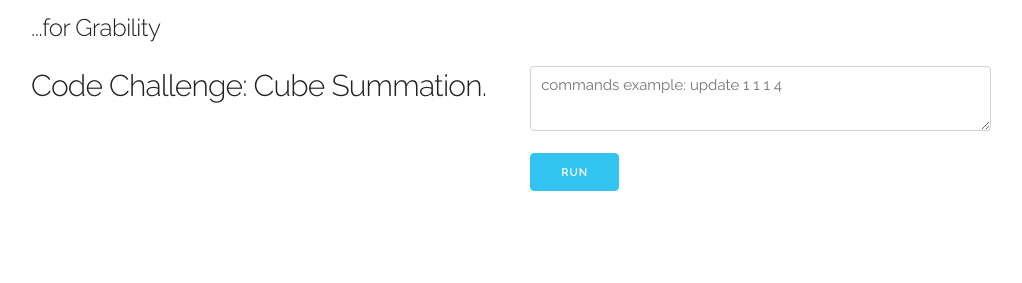
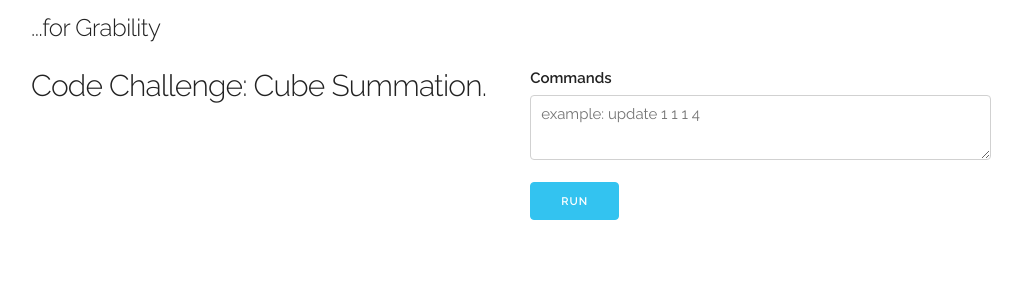
Before and after one commit to iamjinme/grability, a website: page public/index.html in a window 1280 px wide. Shown: the whole page, without its empty margins (129-1151 px from the left). Drawn offline with Linux system fonts and the light colour scheme.

Commit message:
Minor fixes

```diff
--- a/public/index.html
+++ b/public/index.html
@@ -26,7 +26,8 @@
         <!-- Command Form -->
         <div class="one-half column">
           <form>
-            <textarea class="u-full-width" placeholder="commands example: update 1 1 1 4" id="commands"></textarea>
+            <label for="commands">Commands</label>
+            <textarea class="u-full-width" placeholder="example: update 1 1 1 4" id="commands"></textarea>
             <input class="button-primary" type="submit" value="Run">
           </form>
         </div>
```
